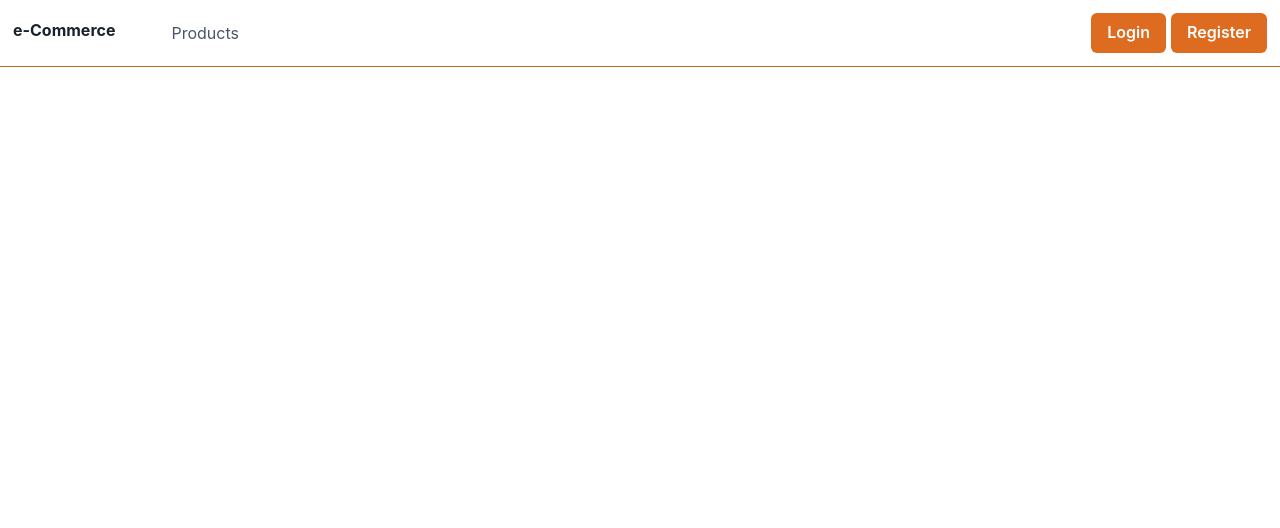
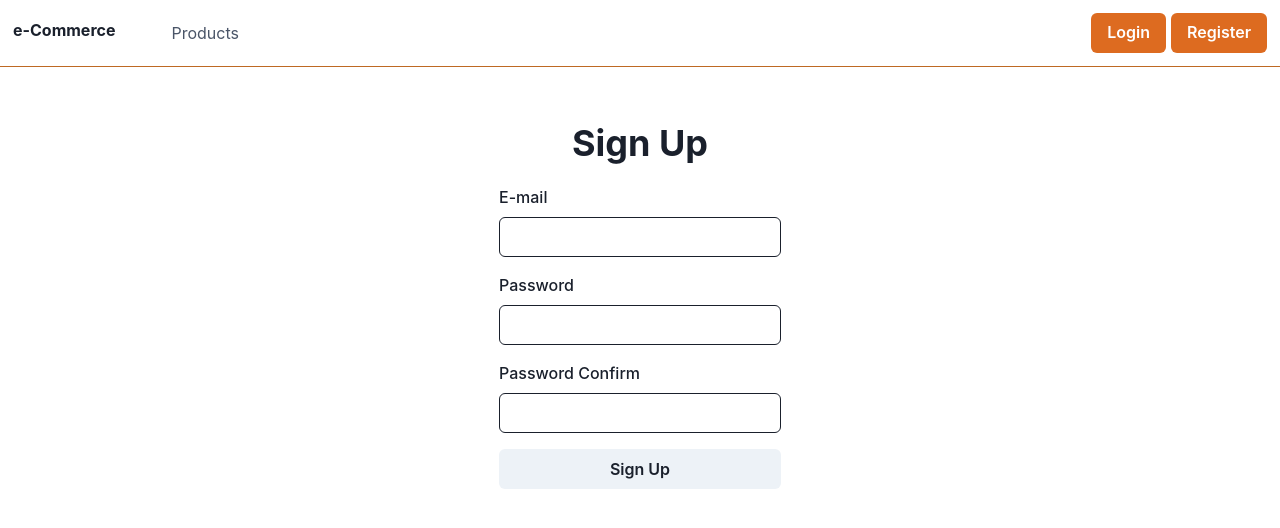
Before and after one commit to EsraCebii/Oldy-Store, a React (Create React App) app in the folder client/: page /signup in a window 1280 px wide. Shown: the top 528 px of the page. Built offline with nearby package versions, Linux system fonts and the light colour scheme.

Commit message:
kullanıcı kayıt işlemleri-yup

```diff
--- a/client/package.json
+++ b/client/package.json
@@ -10,6 +10,7 @@
     "@testing-library/react": "^11.1.0",
     "@testing-library/user-event": "^12.1.10",
     "axios": "^0.21.1",
+    "formik": "^2.2.9",
     "framer-motion": "^4.1.17",
     "react": "^17.0.2",
     "react-dom": "^17.0.2",
@@ -17,7 +18,8 @@
     "react-query": "^3.21.0",
     "react-router-dom": "^5.2.0",
     "react-scripts": "4.0.3",
-    "web-vitals": "^1.0.1"
+    "web-vitals": "^1.0.1",
+    "yup": "^0.32.9"
   },
   "scripts": {
     "start": "react-scripts start",
--- a/client/src/pages/Auth/Signup/index.js
+++ b/client/src/pages/Auth/Signup/index.js
@@ -1,9 +1,70 @@
-import React from 'react'
+import React from 'react';
+import { Flex, Box, Heading, FormControl, FormLabel, Input, Button } from "@chakra-ui/react";
+import {useFormik} from "formik";
+import validationsShema from './validations';
 
-function Signup () {
+
+
+function Signup() {
+
+    const formik =useFormik({
+        initialValues:{
+            email:"",
+            password: "",
+            passwordCorfirm: "",
+        },
+        validationsShema,
+        onSubmit: async (values, bag)=> {
+            console.log(values);
+        }
+    })
+
     return (
         <div>
+            <Flex align="center" width="full" justifyContent="center">
+                <Box pt={10}>
+                    <Box textAlign="center">
+                        <Heading>Sign Up</Heading>
+                    </Box>
+                    <Box my={5} textAlign="left">
+                        <form onSubmit={formik.handleSubmit}>
+                            <FormControl>
+                                <FormLabel>E-mail</FormLabel>
+                                <Input
+                                    name="email"
+                                    onChange={formik.handleChange}
+                                    onBlur={formik.handleBlur}
+                                    value={formik.values.email}
 
+                                />
+                            </FormControl>
+                            <FormControl mt="4">
+                                <FormLabel>Password</FormLabel>
+                                <Input
+                                    name="password"
+                                    type="password"
+                                    onChange={formik.handleChange}
+                                    onBlur={formik.handleBlur}
+                                    value={formik.values.password}
+                                />
+                            </FormControl>
+                            <FormControl mt="4">
+                                <FormLabel>Password  Confirm</FormLabel>
+                                <Input
+                                    name="passwordCorfirm"
+                                    type="password"
+                                    onChange={formik.handleChange}
+                                    onBlur={formik.handleBlur}
+                                    value={formik.values.passwordCorfirm}
+                                />
+                            </FormControl>
+                            <Button mt="4" width="full" type="submit" >
+                                Sign Up
+                            </Button>
+                        </form>
+                    </Box>
+                </Box>
+            </Flex>
         </div>
     )
 }
--- /dev/null
+++ b/client/src/pages/Auth/Signup/validations.js
@@ -0,0 +1,17 @@
+import * as yup from "yup";
+
+const validations = yup.object().shape({
+    email: yup
+    .string()
+    .email("Geçerli bir email giriniz.")
+    .required("Zorunlu alan."),
+    password: yup
+    .string()
+    .min(3, "Parolanız en az 3 karakter olmalıdır.")
+    .required(),
+    passwordCorfirm: yup
+    .string()
+    .oneOf([yup.ref("password")], "Parolalar uyuşmuyor.")
+    .required(),
+})
+export default validations;
--- a/client/src/pages/Products/index.js
+++ b/client/src/pages/Products/index.js
@@ -10,7 +10,7 @@
     error,
     fetchNextPage,
     hasNextPage,
-    isFetching,
+    // isFetching,
     isFetchingNextPage,
     status,
   } = useInfiniteQuery('products', fecthProductList, {
```
Also changed, not shown: 2 other files (tests, documents, lock files or other folders).
